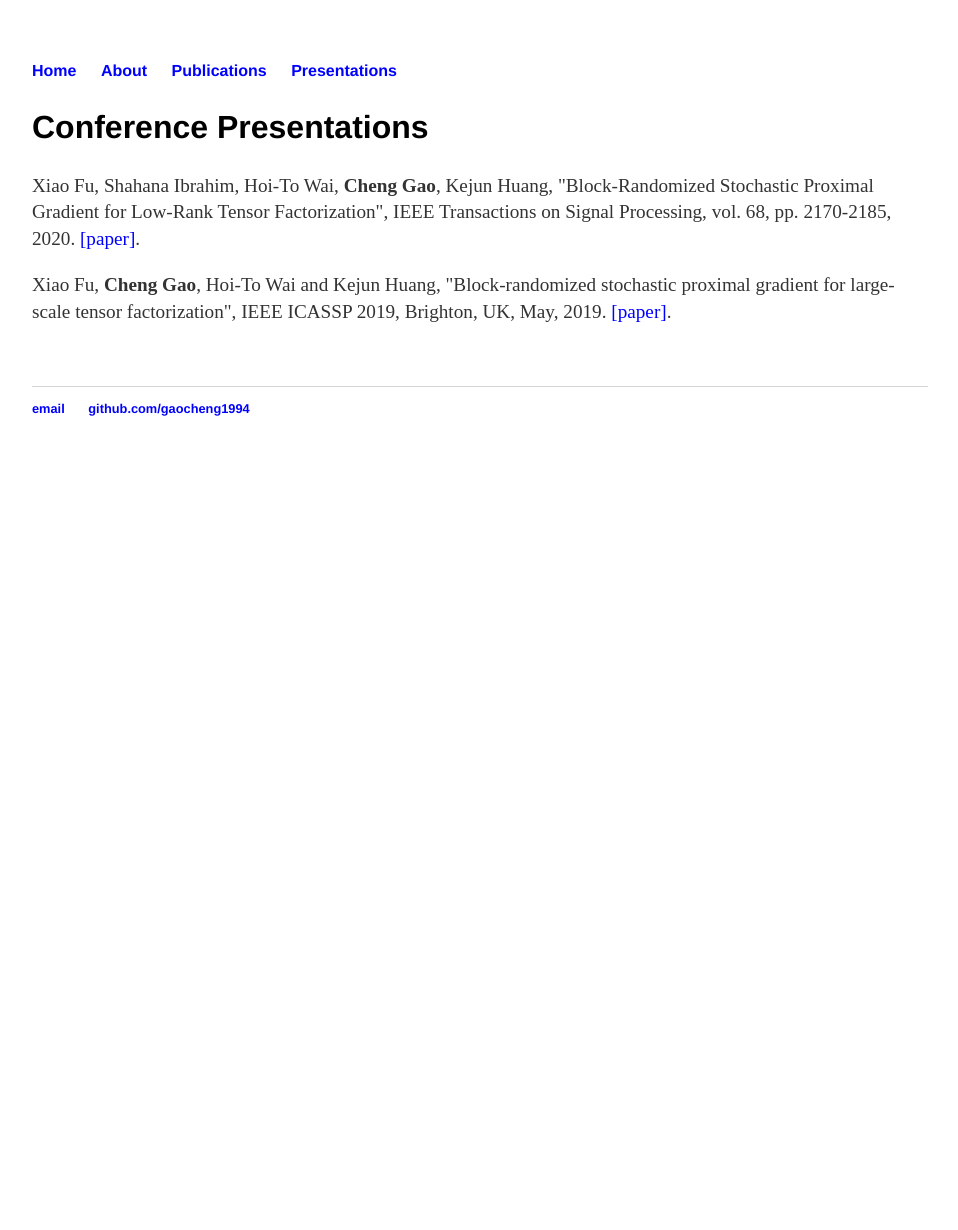
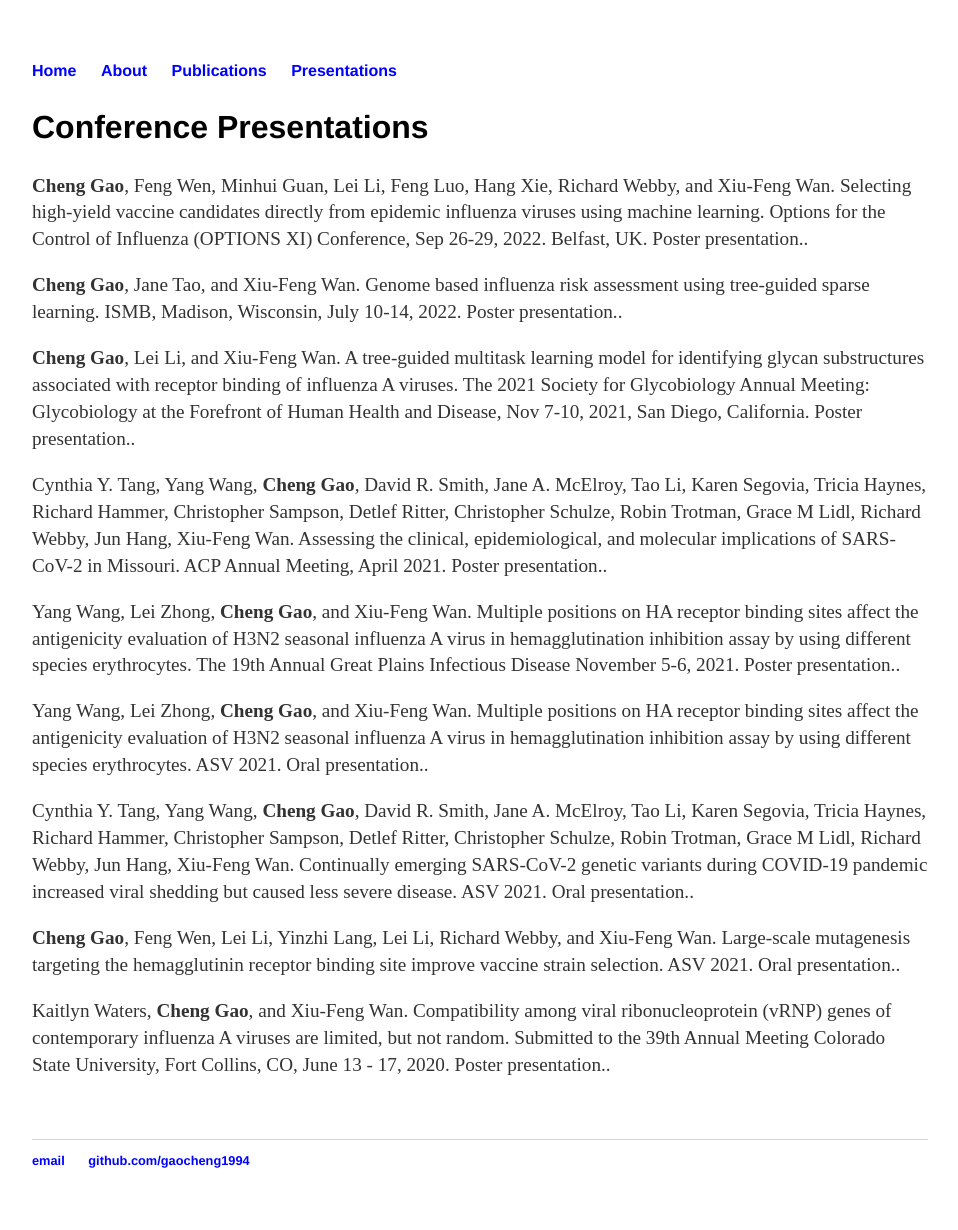
Before and after one commit to gaocheng1994/gaocheng1223.github.io, a Jekyll site: the page built from pr/index.html, in a window 1280 px wide. Shown: the whole page, without its empty margins (160-1118 px from the left). Built offline with Jekyll 4.4.1, drawn with Linux system fonts in a browser that asks for light colours; before the commit the page ends 900 px from its top, so only the background shows below that.

Commit message:
Update index.html

```diff
--- a/pr/index.html
+++ b/pr/index.html
@@ -6,7 +6,14 @@ title: Recent news
 	<div class="cv">
 					<h2>Conference Presentations</h2>
 
-					<p>Xiao Fu, Shahana Ibrahim, Hoi-To Wai, <strong>Cheng Gao</strong>, Kejun Huang, "Block-Randomized Stochastic Proximal Gradient for Low-Rank Tensor Factorization", IEEE Transactions on Signal Processing, vol. 68, pp. 2170-2185, 2020. <a href="https://ieeexplore.ieee.org/document/9043607">[paper]</a>.
-					<p>Xiao Fu, <strong>Cheng Gao</strong>, Hoi-To Wai and Kejun Huang, "Block-randomized stochastic proximal gradient for large-scale tensor factorization", IEEE ICASSP 2019, Brighton, UK, May, 2019. <a href="https://ieeexplore.ieee.org/document/8682465">[paper]</a>.
+					<p><strong>Cheng Gao</strong>, Feng Wen, Minhui Guan, Lei Li, Feng Luo, Hang Xie, Richard Webby, and Xiu-Feng Wan. Selecting high-yield vaccine candidates directly from epidemic influenza viruses using machine learning. Options for the Control of Influenza (OPTIONS XI) Conference, Sep 26-29, 2022. Belfast, UK. Poster presentation.</a>.
+					<p><strong>Cheng Gao</strong>, Jane Tao, and Xiu-Feng Wan. Genome based influenza risk assessment using tree-guided sparse learning. ISMB, Madison, Wisconsin, July 10-14, 2022. Poster presentation.</a>.
+					<p><strong>Cheng Gao</strong>, Lei Li, and Xiu-Feng Wan. A tree-guided multitask learning model for identifying glycan substructures associated with receptor binding of influenza A viruses. The 2021 Society for Glycobiology Annual Meeting: Glycobiology at the Forefront of Human Health and Disease, Nov 7-10, 2021, San Diego, California. Poster presentation.</a>.
+					<p>Cynthia Y. Tang, Yang Wang, <strong>Cheng Gao</strong>, David R. Smith, Jane A. McElroy, Tao Li, Karen Segovia, Tricia Haynes, Richard Hammer, Christopher Sampson, Detlef Ritter, Christopher Schulze, Robin Trotman, Grace M Lidl, Richard Webby, Jun Hang, Xiu-Feng Wan. Assessing the clinical, epidemiological, and molecular implications of SARS-CoV-2 in Missouri. ACP Annual Meeting, April 2021. Poster presentation.</a>.
+					<p>Yang Wang, Lei Zhong, <strong>Cheng Gao</strong>, and Xiu-Feng Wan. Multiple positions on HA receptor binding sites affect the antigenicity evaluation of H3N2 seasonal influenza A virus in hemagglutination inhibition assay by using different species erythrocytes. The 19th Annual Great Plains Infectious Disease November 5-6, 2021. Poster presentation.</a>.
+					<p>Yang Wang, Lei Zhong, <strong>Cheng Gao</strong>, and Xiu-Feng Wan. Multiple positions on HA receptor binding sites affect the antigenicity evaluation of H3N2 seasonal influenza A virus in hemagglutination inhibition assay by using different species erythrocytes. ASV 2021. Oral presentation.</a>.
+					<p>Cynthia Y. Tang, Yang Wang, <strong>Cheng Gao</strong>, David R. Smith, Jane A. McElroy, Tao Li, Karen Segovia, Tricia Haynes, Richard Hammer, Christopher Sampson, Detlef Ritter, Christopher Schulze, Robin Trotman, Grace M Lidl, Richard Webby, Jun Hang, Xiu-Feng Wan. Continually emerging SARS-CoV-2 genetic variants during COVID-19 pandemic increased viral shedding but caused less severe disease. ASV 2021. Oral presentation.</a>.
+					<p><strong>Cheng Gao</strong>, Feng Wen, Lei Li, Yinzhi Lang, Lei Li, Richard Webby, and Xiu-Feng Wan. Large-scale mutagenesis targeting the hemagglutinin receptor binding site improve vaccine strain selection. ASV 2021. Oral presentation.</a>.
+					<p>Kaitlyn Waters, <strong>Cheng Gao</strong>, and Xiu-Feng Wan. Compatibility among viral ribonucleoprotein (vRNP) genes of contemporary influenza A viruses are limited, but not random. Submitted to the 39th Annual Meeting Colorado State University, Fort Collins, CO, June 13 - 17, 2020. Poster presentation.</a>.
 
 	</div>
```
